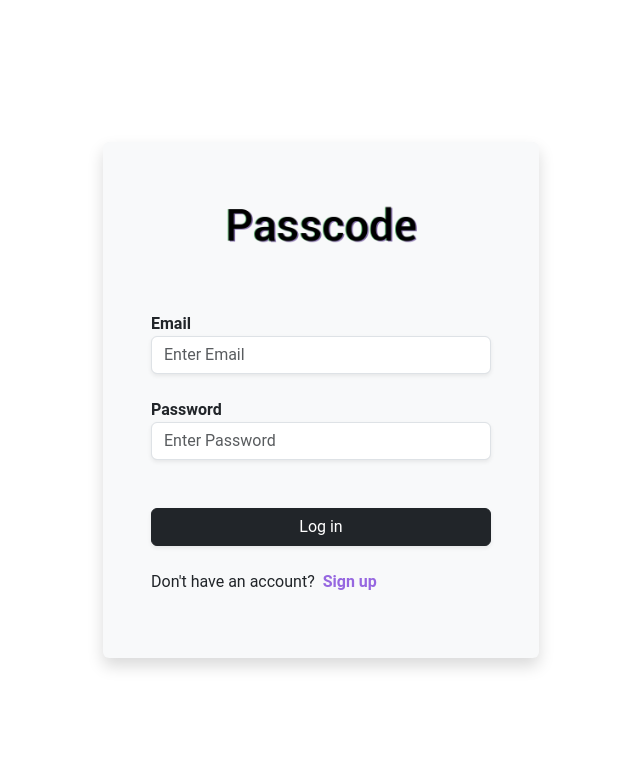
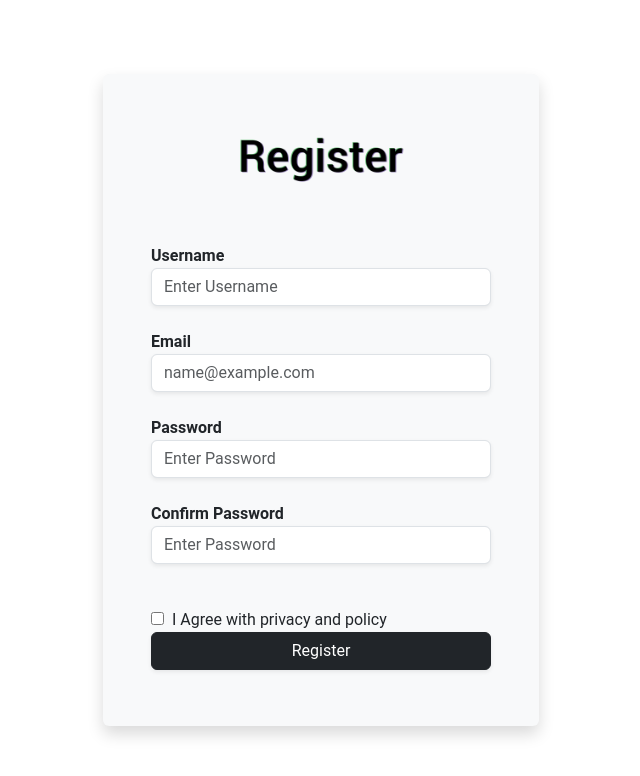
Before and after one commit to eng-Bruno/Passcode, a React (Create React App) app in the folder frontend/: page /register in a window 1280 px wide. Shown: the top 776 px of the page, without its empty margins (319-959 px from the left). Built offline with nearby package versions, Linux system fonts and the light colour scheme.

Commit message:
adicionando rotas e página de registro

```diff
--- a/frontend/src/App.js
+++ b/frontend/src/App.js
@@ -1,10 +1,16 @@
+import React from "react";
 import Login from "./Login";
+import Register from "./Register";
+import { BrowserRouter, Routes, Route } from "react-router-dom";
 
 function App() {
   return (
-    <div className="App">
-      <Login />
-    </div>
+    <BrowserRouter>
+      <Routes>
+        <Route path="/" element={<Login />}></Route>
+        <Route path="/register" element={<Register />}></Route>
+      </Routes>
+    </BrowserRouter>
   );
 }
 
--- a/frontend/src/Register.js
+++ b/frontend/src/Register.js
@@ -0,0 +1,64 @@
+import React from "react";
+import "./index.css";
+import Header from "./assets/Register.png";
+
+function Register() {
+  return (
+    <div className="d-flex justify-content-center align-items-center bg-white vh-100">
+      <div className="shadow bg-light px-5 pb-5 rounded w-40">
+        <img alt="..." src={Header} style={{ width: "340px" }} />
+        <form action="">
+          <div className="mb-4">
+            <label htmlFor="username">
+              <strong>Username</strong>
+            </label>
+            <input
+              type="text"
+              placeholder="Enter Username"
+              className="form-control rounded-2 shadow-sm"
+            />
+          </div>
+          <div className="mb-4">
+            <label htmlFor="email">
+              <strong>Email</strong>
+            </label>
+            <input
+              type="email"
+              placeholder="name@example.com"
+              className="form-control rounded-2 shadow-sm"
+            />
+          </div>
+          <div className="mb-4">
+            <label htmlFor="password">
+              <strong>Password</strong>
+            </label>
+            <input
+              type="password"
+              placeholder="Enter Password"
+              className="form-control rounded-2 shadow-sm"
+            />
+          </div>
+          <div className="mb-4">
+            <label htmlFor="password">
+              <strong>Confirm Password</strong>
+            </label>
+            <input
+              type="password"
+              placeholder="Enter Password"
+              className="form-control rounded-2 shadow-sm"
+            />
+          </div>
+          <input type="checkbox" className="mt-4" id="terms" name="terms" />
+          <label for="terms" style={{ marginLeft: "8px" }}>
+            I Agree with privacy and policy
+          </label>
+          <button className="btn btn-dark w-100 rounded-2 mb-2 shadow-sm">
+            Register
+          </button>
+        </form>
+      </div>
+    </div>
+  );
+}
+
+export default Register;
```
Also changed, not shown: frontend/src/assets/Register.png (added).
